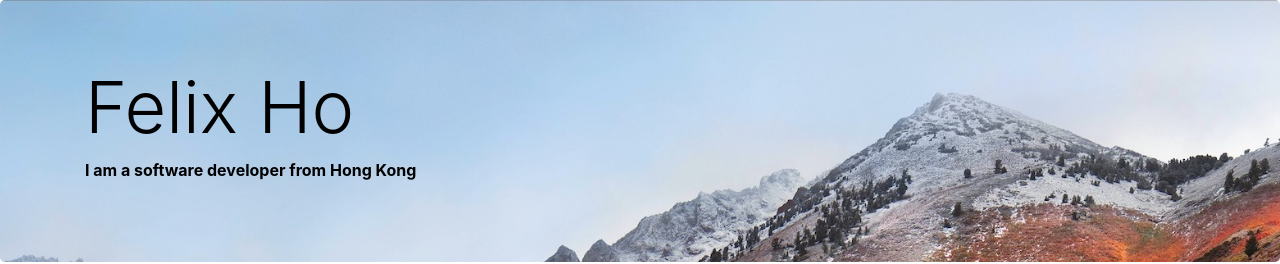
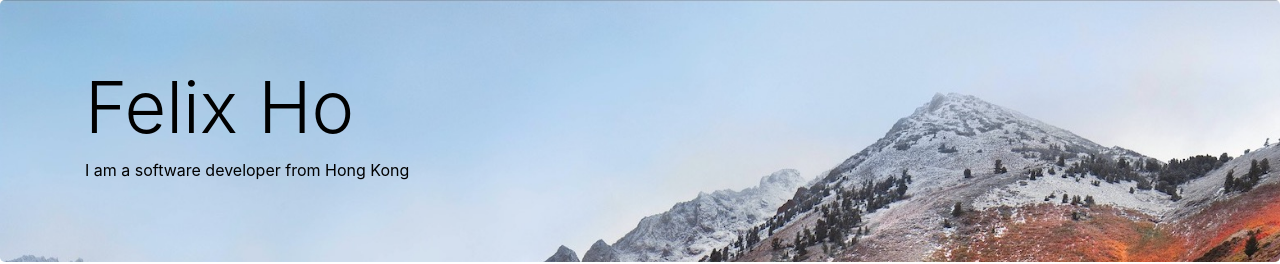
Before and after one commit to Felixho19/myProfile, a React (Create React App) app: page / in a window 1280 px wide. Shown: the top 264 px of the page. Built offline with nearby package versions, Linux system fonts and the light colour scheme.

Commit message:
Unbold subtitle

```diff
--- a/src/App.css
+++ b/src/App.css
@@ -14,7 +14,6 @@ a {
 
 .desc {
   text-shadow: #343a40;
-  font-weight: bolder;
   color: rgb(0, 0, 0);
 }
 
```
